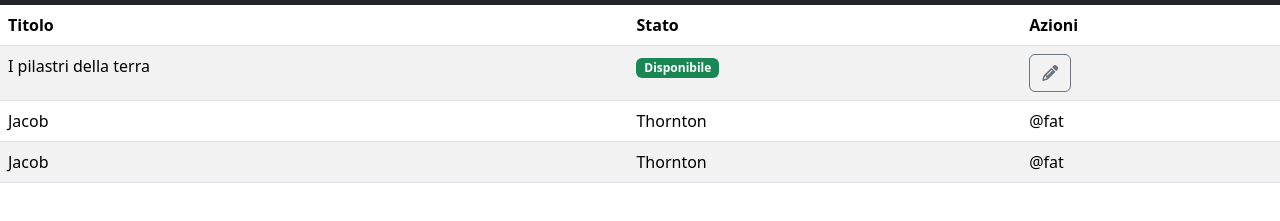
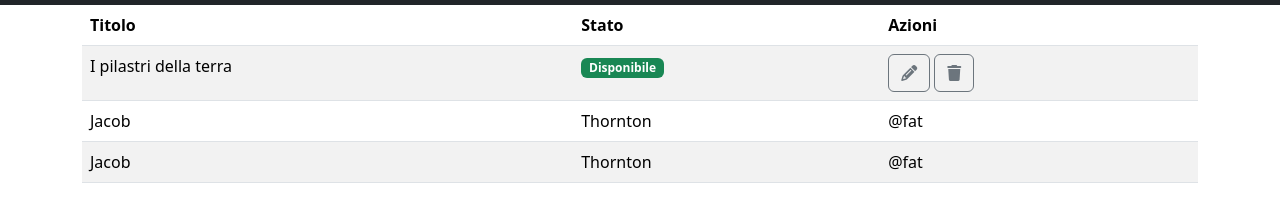
Before and after one commit to GiorgiaSecchi/html-css-bootstrap-dashboard, a plain HTML site: page index.html in a window 1280 px wide. Shown: the part 81-302 px from the top of the page. Drawn offline with nearby package versions, Linux system fonts and the light colour scheme.

Commit message:
add table button

```diff
--- a/index.html
+++ b/index.html
@@ -77,6 +77,7 @@
     </header>
 
     <main>
+      <section class="container-sm">
         <!-- TABELLA -->
         <table class="table table-striped">
           <thead>
@@ -94,6 +95,9 @@
                 <button type="button" class="btn btn-outline-secondary">
                   <i class="fa-solid fa-pencil"></i>
                 </button>
+                <button type="button" class="btn btn-outline-secondary">
+                  <i class="fa-solid fa-trash"></i>
+                </button>
               </td>
             </tr>
             <tr>
@@ -108,6 +112,7 @@
             </tr>
           </tbody>
         </table>
+      </section>
     </main>
 
     <!-- BOOTSTRAP JS-->
```
Lines whose indentation alone changed are shown as unchanged.
